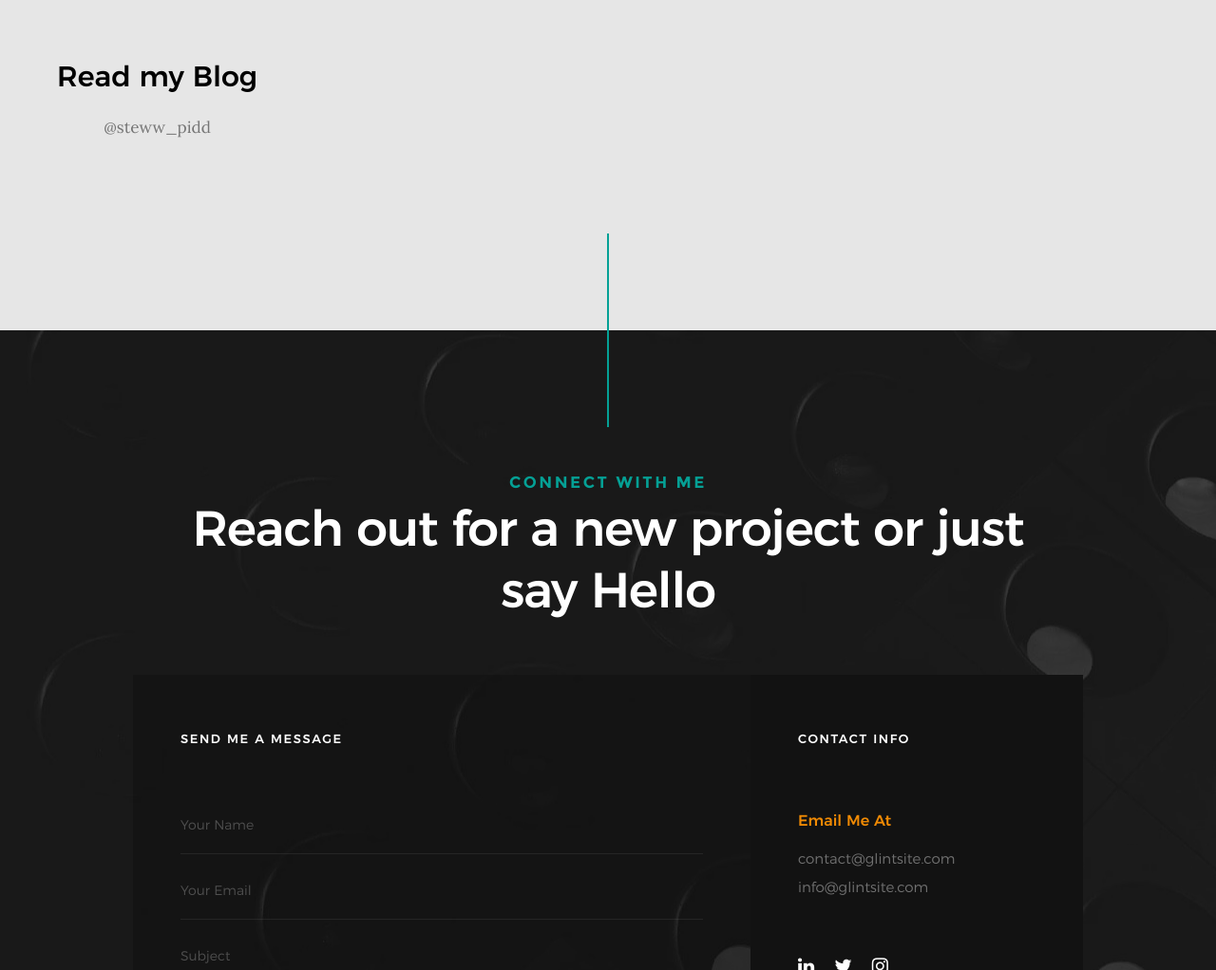
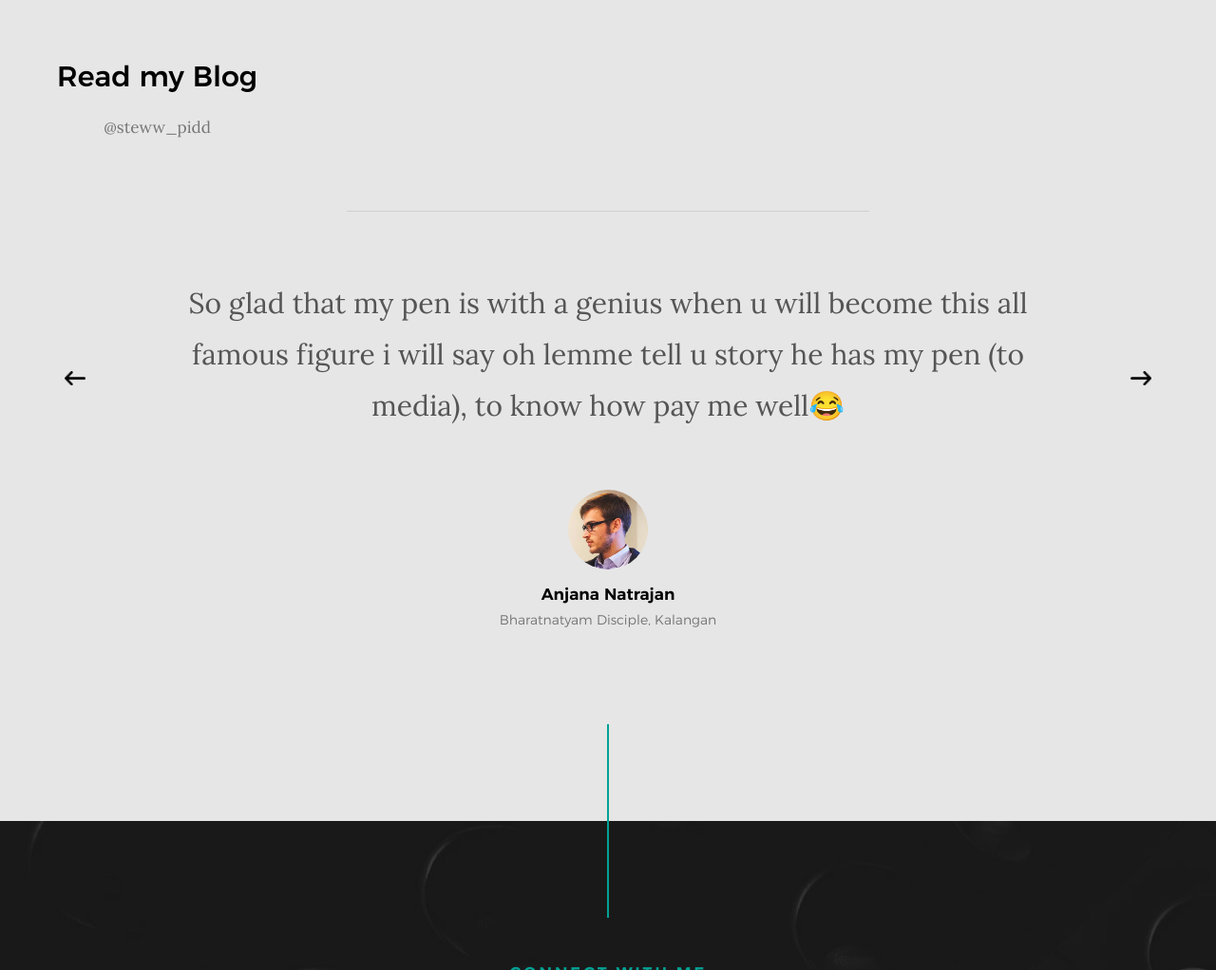
Before and after one commit to thegeekyfreak/geeky-pad, a plain HTML site: page index.html in a window 1280 px wide. Shown: the part 5905-6927 px from the top of the page at 95% size. Drawn offline with Linux system fonts and the light colour scheme; files whose address does not match are found by name.

Commit message:
Update index.html

```diff
--- a/index.html
+++ b/index.html
@@ -666,7 +666,7 @@
         </div> -->
 
         <!-- testimonials-section -->
-        <!--<div class="row clients-testimonials" data-aos="fade-up">
+        <div class="row clients-testimonials" data-aos="fade-up">
             <div class="col-full">
                 <div class="testimonials">
                     <div class="testimonials__slide">
@@ -699,7 +699,7 @@
                     </div>
                 </div>
             </div>
-        </div> -->
+        </div>
     </section>
     <!-- <section id="clients" class="s-clients">
         <div class="row section-header" data-aos="fade-up">
```
